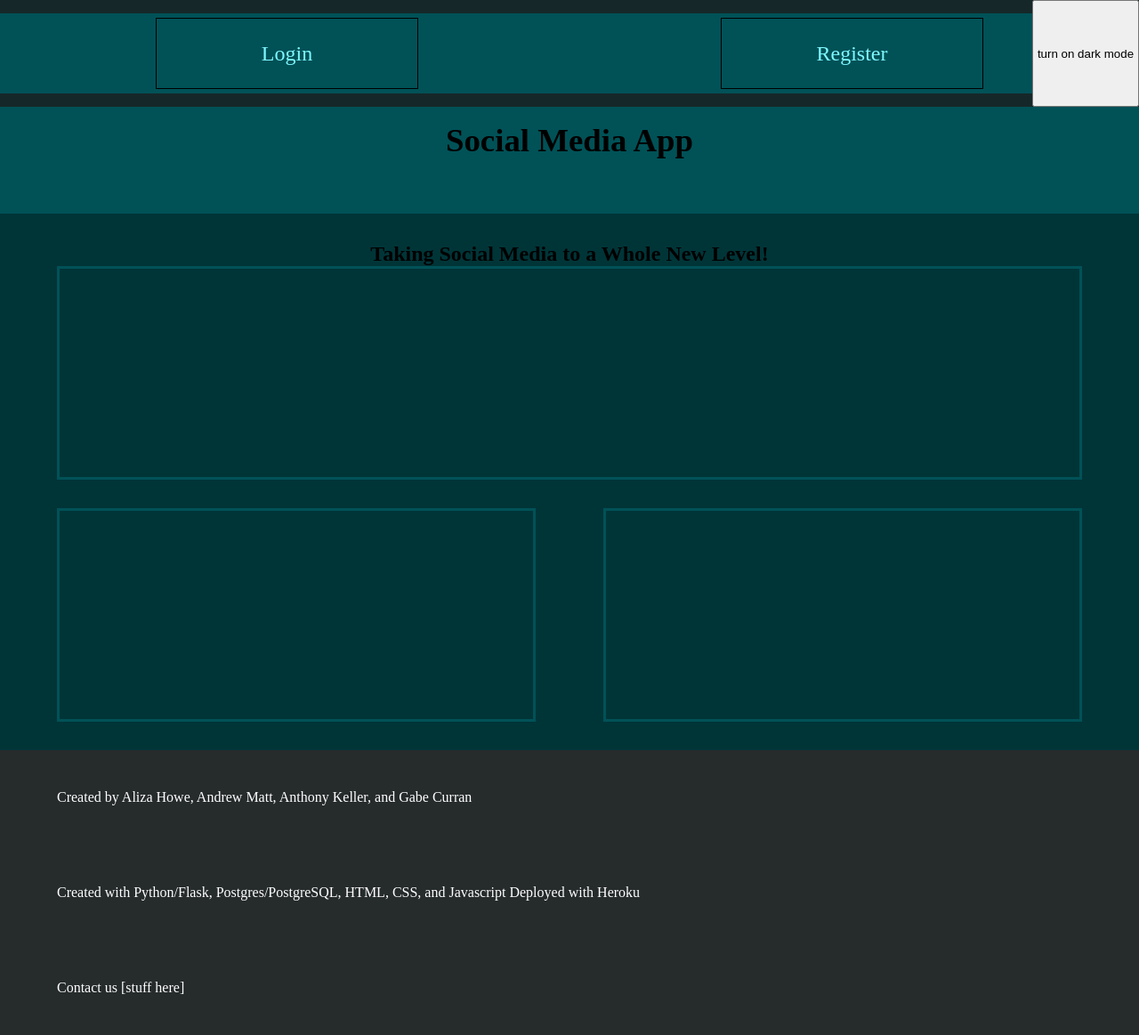
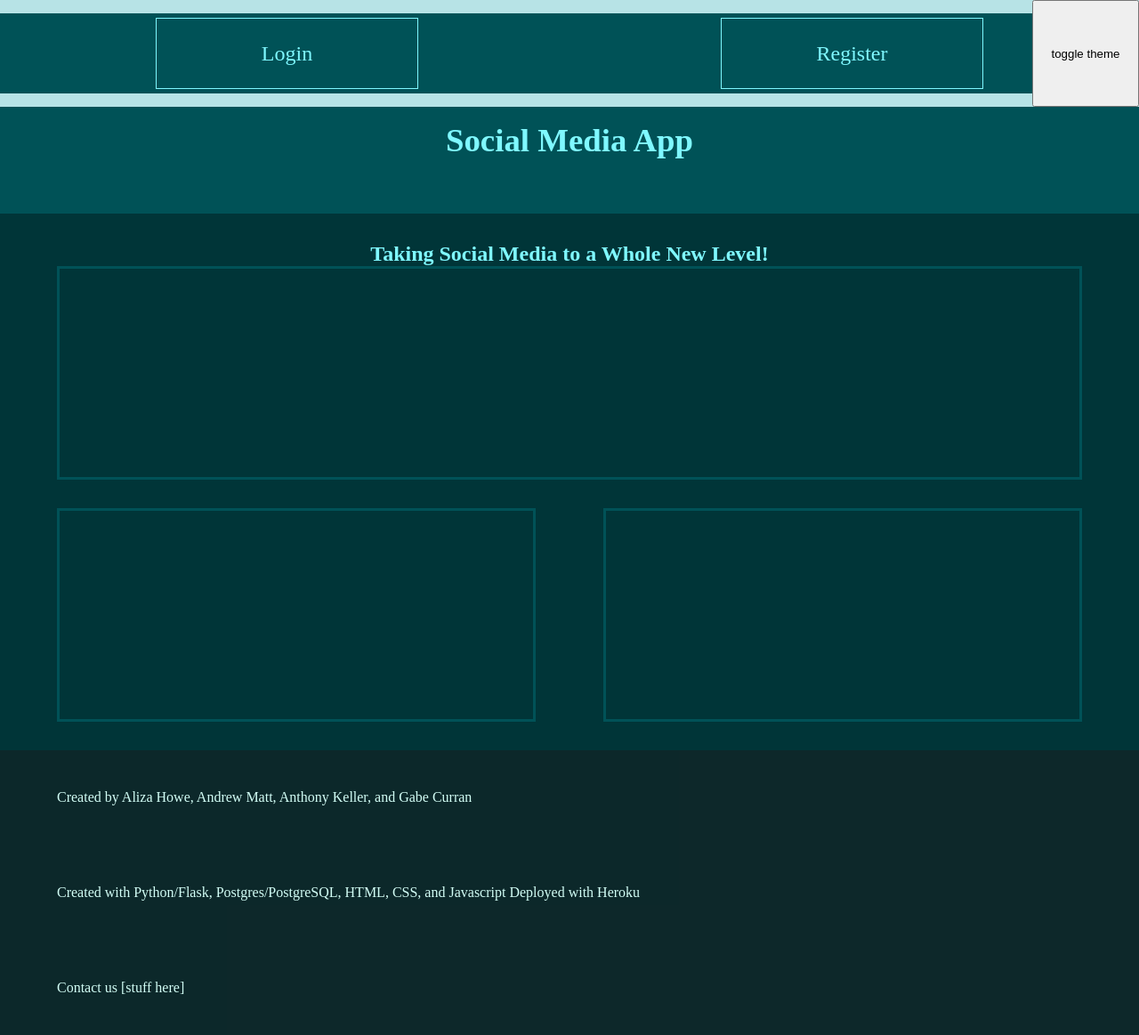
Before and after one commit to andrewM202/social-media-app, a Flask app: page / in a window 1280 px wide. Shown: the whole page at 89% size. Run offline with Flask 2, Linux system fonts and the light colour scheme; parts of the project's set-up code (start-up, migrations or seed data) failed here and were passed over; some libraries are stand-ins or nearby versions.

Commit message:
Got the dark mode colors DOWN

```diff
--- a/static/css/styles.css
+++ b/static/css/styles.css
@@ -20,10 +20,12 @@ NOTE: the ---- after a comment-in thing means I have to delete it later.
 
 
 #page {
-    --text-color: "black";
+    --text-color: #000000;
     --background-color: #D0FEF6;
     --header-color: #9ddfd3;
     --bar-color: #1b2021;
+    --input-bg: #F7F7F7;
+    --input-text: #323232;
 }
 
 
@@ -31,6 +33,9 @@ NOTE: the ---- after a comment-in thing means I have to delete it later.
     --text-color: #7FF8FF;
     --background-color: #003538;
     --header-color: #005257;
+    --bar-color: #D8FDFF;
+    --input-bg: #282828;
+    --input-text: #D9D9D9;
 }
 
 
@@ -52,11 +57,17 @@ h1 {
     font-size: 2.3em;
     height: 15vh;
     padding-top: 2vh;
+    color: var(--text-color);
+}
+
+h2 {
+    color: var(--text-color);
 }
 
 header .login-banner h3 {
     text-align: center;
     font-size: 1.5em;
+    color: var(--text-color);
 }
 
 header .black-bar {
@@ -85,7 +96,7 @@ header nav > a {
     justify-content: center;
     align-items: center;
     font-size: 1.5em;
-    border: 1px solid black;
+    border: 1px solid var(--text-color);
     cursor: pointer;
 }
 
@@ -115,6 +126,7 @@ main .wrapper {
 main .wrapper h3 {
     font-size: 1.5em;
     text-align: center;
+    color: var(--text-color);
 }
 
 main .wrapper .image {
@@ -141,6 +153,7 @@ main .news {
     border: 3px solid var(--header-color);
 }
 
+
 /* Above is main CSS for index.html/homepage */
 
 /* Below is main CSS for registration.html */
@@ -166,6 +179,7 @@ main .registration, main .login {
     height: 15vh;
     display: flex;
     align-items: center;
+    color: var(--text-color);
 }
 
 
@@ -183,12 +197,19 @@ form {
     align-items: center;
 }
 
-form input {
+form > input {
+    background-color: var(--input-bg);
+    color: var(--input-text);
     text-align: center;
     margin-top: 3%;
     width: 40%;
     height: 15%;
 }
+
+input[type=text]:focus {
+    background-color: var(--input-bg);
+    color: var(--input-text);
+  }
 
 /* Above is main CSS for registration.html */
 
@@ -206,13 +227,13 @@ footer .light-blue-panel {
 
 footer .contact-information {
     height: 100%;
-    background: var(--bar-color);
+    background: #001D1F;
     opacity: 95%;
     display: flex;
     flex-direction: column;
     justify-content: space-around;
     align-items: center;
-    color: white;
+    color: #D0FEF6;
 }
 
 footer .contact-information div {
--- a/static/darkModeScript.js
+++ b/static/darkModeScript.js
@@ -102,9 +102,35 @@ let darkModeSwitch = function() {
 }
 */
 
+let currentTheme;
+
 darkModeButton.addEventListener("click", function() {
 
     page.classList.toggle("dark-mode");
 
-    console.log("did");
+    if (page.classList.length == 2) {
+
+        currentTheme = "light";
+        console.log(currentTheme);
+
+    } else if (page.classList.length == 3) {
+
+        currentTheme = "dark";
+        console.log(currentTheme);
+
+    }
+
+    /*
+    // begin TEST code
+    if (page.classList.contains("dark-mode")) { // dark mode has been selected
+        document.page.setAttribute('data-theme', 'dark');
+        localStorage.setItem('themeSwitch', 'dark'); // save theme selection
+    } else {
+        document.body.removeAttribute('data-theme');
+        localStorage.removeItem('themeSwitch'); // reset theme selection
+      }
+    }
+    // end TEST code
+    */
+
 });
--- a/templates/base.html
+++ b/templates/base.html
@@ -1,3 +1,5 @@
+
+
 <!DOCTYPE html>
 <html lang="en">
     <head>
--- a/templates/index.html
+++ b/templates/index.html
@@ -5,7 +5,7 @@
 {% endblock %}
 
 {% block body %}
-<div id="page" class="dark-mode || light-mode">
+<div id="page" class="light-mode || dark-mode">
 <header>
     <div class="black-bar" id="blackBar1"></div> <!-- ** Figure out why these bars are thinner than the ones on other pages! ** -->
     <nav>
@@ -77,7 +77,7 @@
 </div>
 
 
-<button class = "dark-mode-button">turn on dark mode</button>
+<button class = "dark-mode-button">toggle theme</button>
 
 <script src="{{ url_for('static', filename='darkModeScript.js') }}"></script>
 {% endblock %}
--- a/templates/login.html
+++ b/templates/login.html
@@ -5,7 +5,7 @@
 {% endblock %}
 
 {% block body %}
-<div id="page" class="dark-mode || light-mode">
+<div id="page" class="light-mode || dark-mode">
 <header>
     <div class="black-bar"></div>
     <nav>
@@ -64,6 +64,6 @@
 </footer>
 </div>
 
-<button class = "dark-mode-button">turn on dark mode</button>
+<button class = "dark-mode-button">toggle theme</button>
 <script src="{{ url_for('static', filename='darkModeScript.js') }}"></script>
 {% endblock %}
--- a/templates/register.html
+++ b/templates/register.html
@@ -6,7 +6,7 @@
 
 {% block body %}
 
-<div id="page" class="dark-mode || light-mode">
+<div id="page" class="light-mode || dark-mode">
 
 <header>
     <div class="black-bar"></div>
@@ -74,6 +74,6 @@
 </footer>
 </div>
 
-<button class = "dark-mode-button">turn on dark mode</button>
+<button class = "dark-mode-button">toggle theme</button>
 <script src="{{ url_for('static', filename='darkModeScript.js') }}"></script>
 {% endblock %}
```
